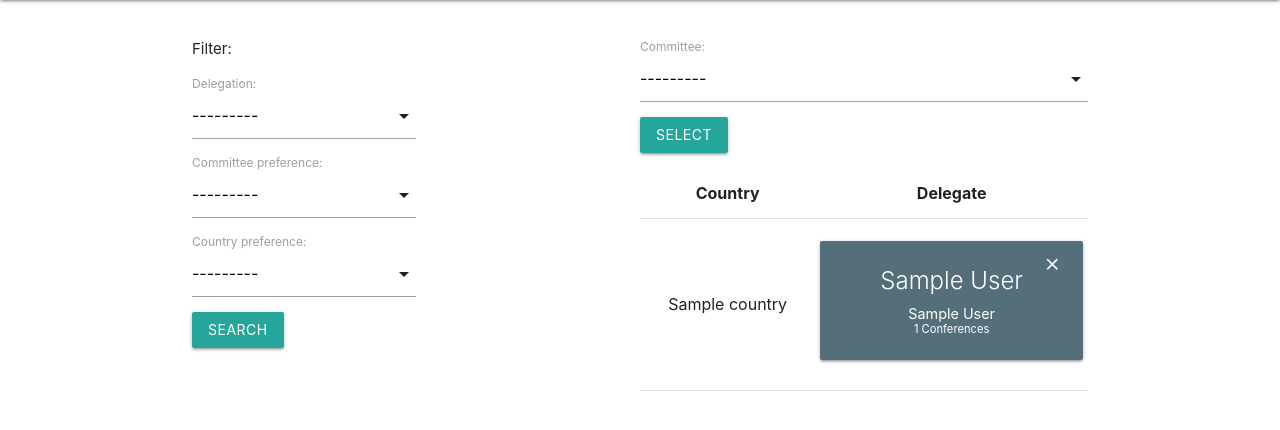
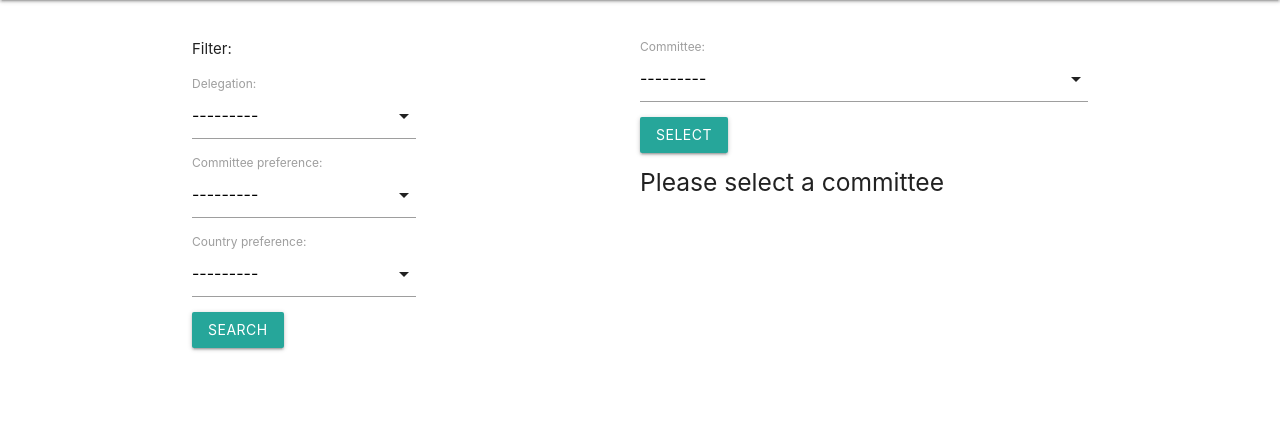
Before and after one commit to Sparrownor1/mun-net, a Django app: page /secretariat/allocations/ in a window 1280 px wide. Shown: the part 64-494 px from the top of the page. Run offline with Django 3.2, Linux system fonts and the light colour scheme; a user stored in the database is signed in; tables that the repository leaves empty hold one stand-in row (values such as "Sample post"); some libraries are stand-ins or nearby versions.

Commit message:
Allocation table shows empty if no committee selected

```diff
--- a/secretariat/templates/secretariat/allocations.html
+++ b/secretariat/templates/secretariat/allocations.html
@@ -89,7 +89,7 @@ function drop(ev) {
         {{ allocation_filter.form.as_p }}
         <button class="btn" type="submit">Select</button>
       </form>
-
+      {% if not no_committee_selected %}
       <table class="centered">
         <thead>
           <tr>
@@ -121,6 +121,9 @@ function drop(ev) {
           {% endfor %}
         </tbody>
       </table>
+      {% else %}
+        <h5>Please select a committee</h5>
+      {% endif %}
     </div>
   </div>
 </div>
--- a/secretariat/views.py
+++ b/secretariat/views.py
@@ -32,13 +32,16 @@ def conference(request):
 			committees = Committee.objects.all().order_by('name')
 			allocations = Allocation.objects.all()
 			allocation_filter = AllocationFilter(request.GET, queryset=allocations)
-			print(request.GET)
 
-			if request.GET['committee'] == '':
+			if request.GET:
+				if request.GET['committee'] != '':
+					selected_committee = Committee.objects.get(pk=request.GET['committee'])
+				else:
+					no_committee_selected = True
+					selected_committee = Committee.objects.none()
+			else:
 				no_committee_selected = True
 				selected_committee = Committee.objects.none()
-			else:
-				selected_committee = Committee.objects.get(pk=request.GET['committee'])
 
 			committee_form = CommitteeForm
 			allocation_form = AllocationForm
@@ -102,12 +105,18 @@ def allocations(request):
 			delegate_filter = DelegateFilter(request.GET, queryset=delegates)
 			allocations = Allocation.objects.all()
 			allocation_filter = AllocationFilter(request.GET, queryset=allocations)
+			no_committee_selected = True
+
+			if request.GET:
+				if request.GET['committee'] != '':
+					no_committee_selected = False
 
 			return render(request,
 						  "secretariat/allocations.html",
 						  {
 						  'delegate_filter': delegate_filter,
 						  'allocation_filter': allocation_filter,
+						  'no_committee_selected': no_committee_selected,
 						  }
 			)
 
```
